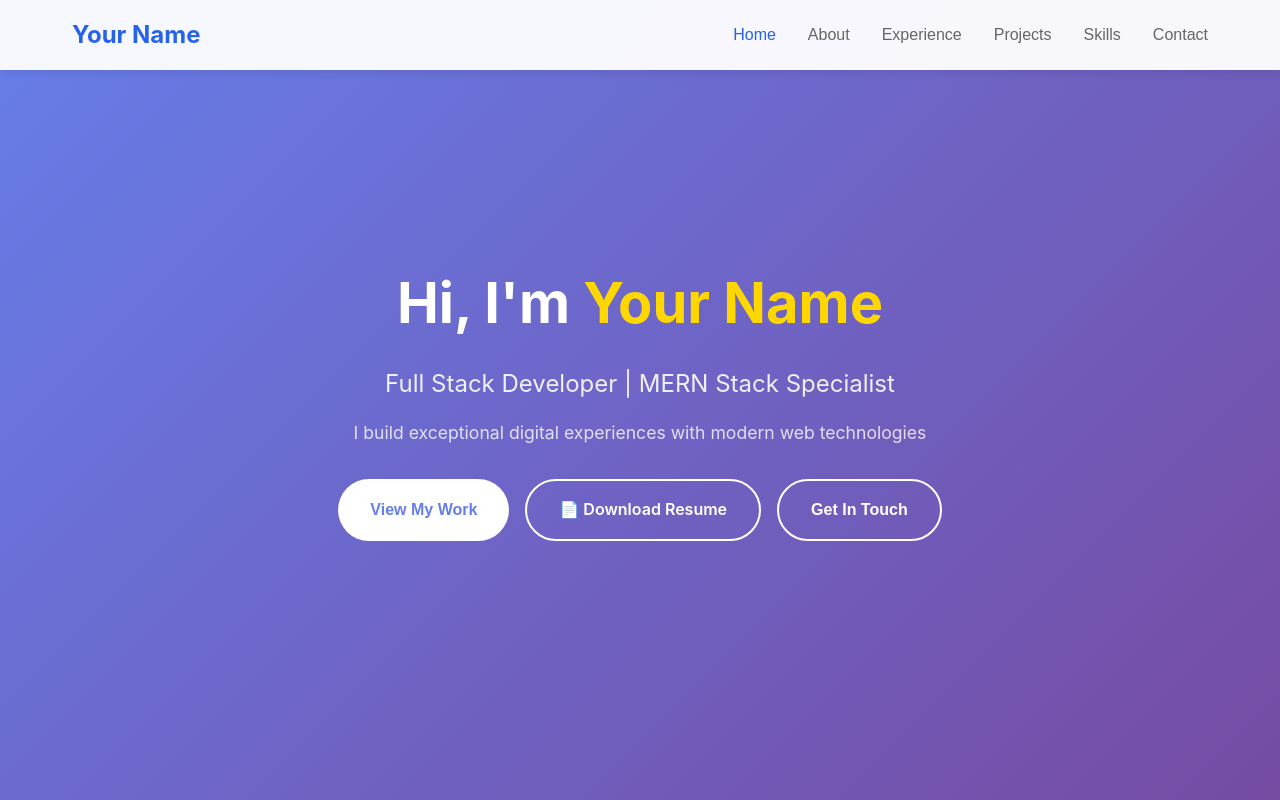
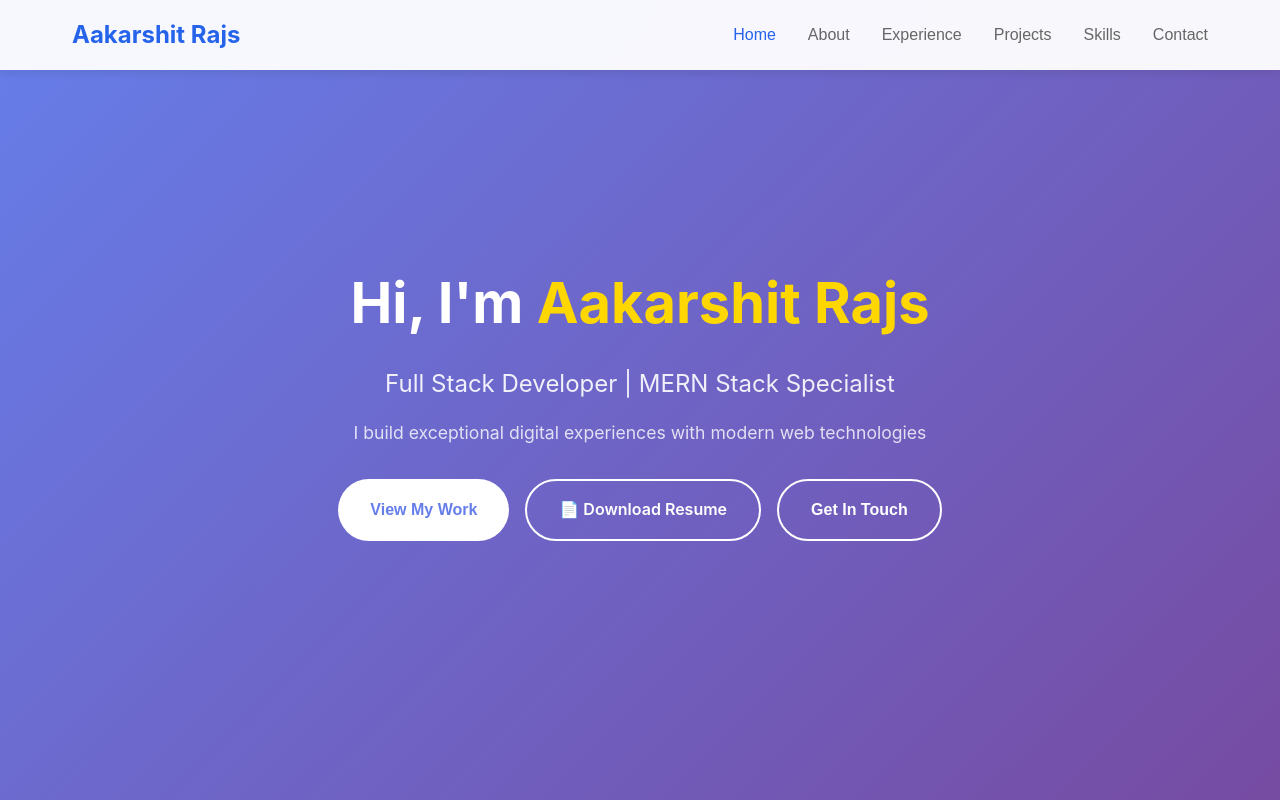
Before and after one commit to AakarshitRaj/Portfolio_Website, a React (Create React App) app in the folder frontend/: page / in a window 1280 px wide. Shown: the top 800 px of the page. Built offline with nearby package versions, Linux system fonts and the light colour scheme; no server answers.

Commit message:
portfolio data change

```diff
--- a/frontend/src/Portfolio.js
+++ b/frontend/src/Portfolio.js
@@ -10,7 +10,7 @@ const API_URL = process.env.REACT_APP_API_URL || 'http://localhost:5000/api';
 // ========================================
 const DATA = {
   personal: {
-    name: "Your Name",
+    name: "Aakarshit Rajs",
     title: "Full Stack Developer",
     subtitle: "MERN Stack Specialist",
     about: [
```
